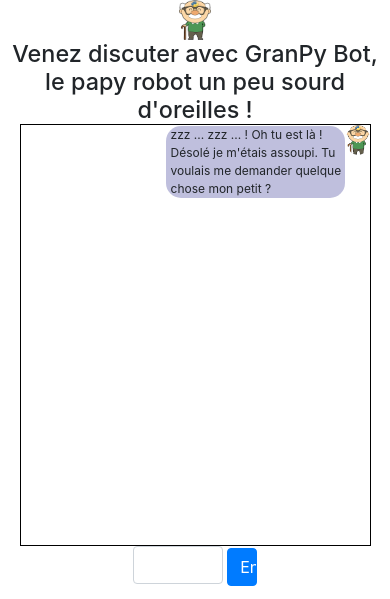
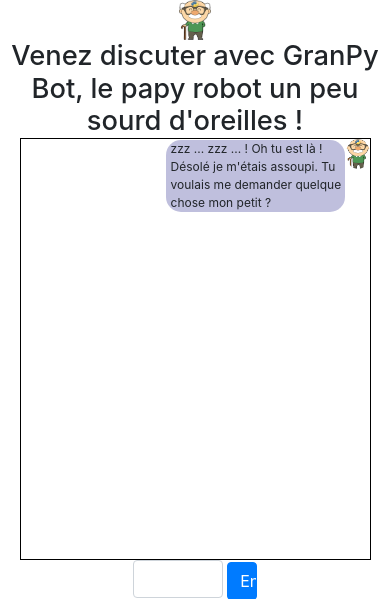
Before and after one commit to adrien914/P7_Adrien_Simon, a Flask app: page / in a window 390 px wide. Shown: the top 599 px of the page. Run offline with Flask 2, Linux system fonts and the light colour scheme; some libraries are stand-ins or nearby versions.

Commit message:
text size fix ?

```diff
--- a/static/css/index.css
+++ b/static/css/index.css
@@ -98,13 +98,13 @@ footer {
 
 @media screen and (min-width: 400px) and (max-width: 800px) {
   .top-text {
-    font-size: 4vw !important;
+    font-size: 7vw !important;
   }
 }
 
 @media screen and (max-width: 400px) {
   .top-text {
-    font-size: 6vw !important;
+    font-size: 7vw !important;
   }
 
   #chat {
```
